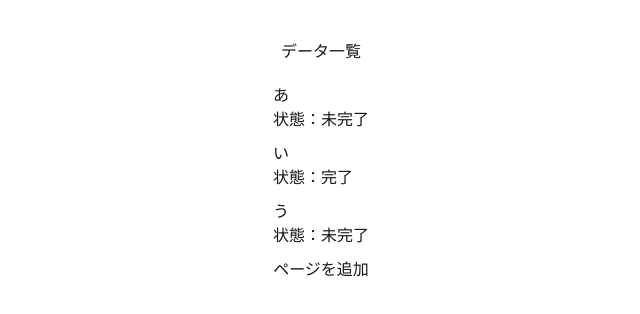
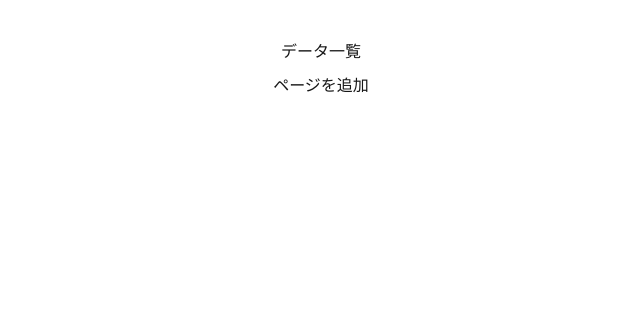
Before and after one commit to harutocom/studyNext.js, a Next.js app in the folder study-tracker/: page / in a window 1280 px wide. Shown: the top 314 px of the page, without its empty margins (319-959 px from the left). Built offline with nearby package versions, Linux system fonts and the light colour scheme.

Commit message:
feat: tasksを表示

```diff
--- a/study-tracker/app/page.tsx
+++ b/study-tracker/app/page.tsx
@@ -1,17 +1,16 @@
+"use client";
+
 import Link from "next/link";
-
-const sampleTasks = [
-  { id: 1, title: "あ", status: "未完了" },
-  { id: 2, title: "い", status: "完了" },
-  { id: 3, title: "う", status: "未完了" },
-];
+import { useTasks } from "@/context/TaskContext";
 
 export default function Home() {
+  const { tasks } = useTasks();
+
   return (
     <main className="flex flex-col items-center justify-center">
       <h1 className="mt-[40px] mb-[10px]">データ一覧</h1>
       <ul>
-        {sampleTasks.map((task) => (
+        {tasks.map((task) => (
           <li key={task.id} className="my-[10px]">
             <h2>{task.title}</h2>
             <p>状態：{task.status}</p>
```
